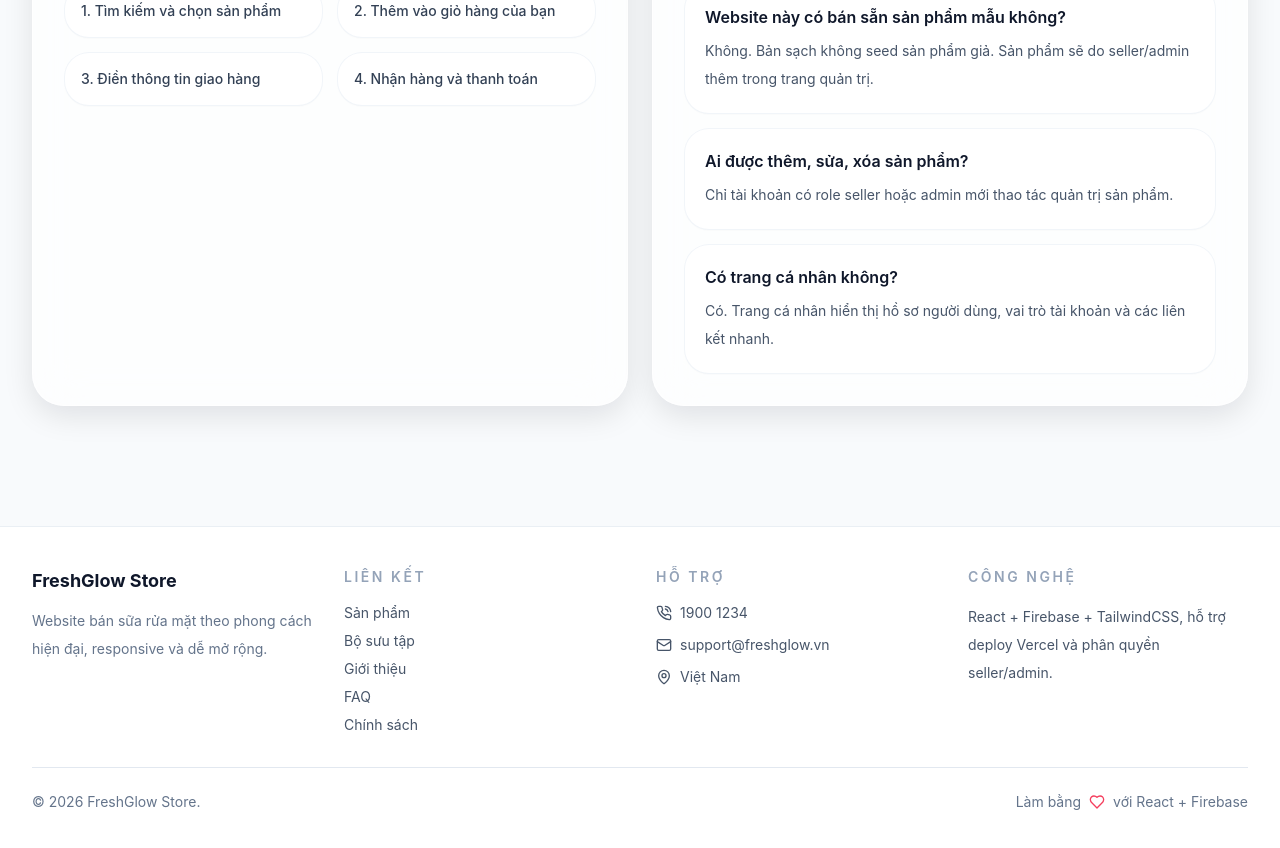
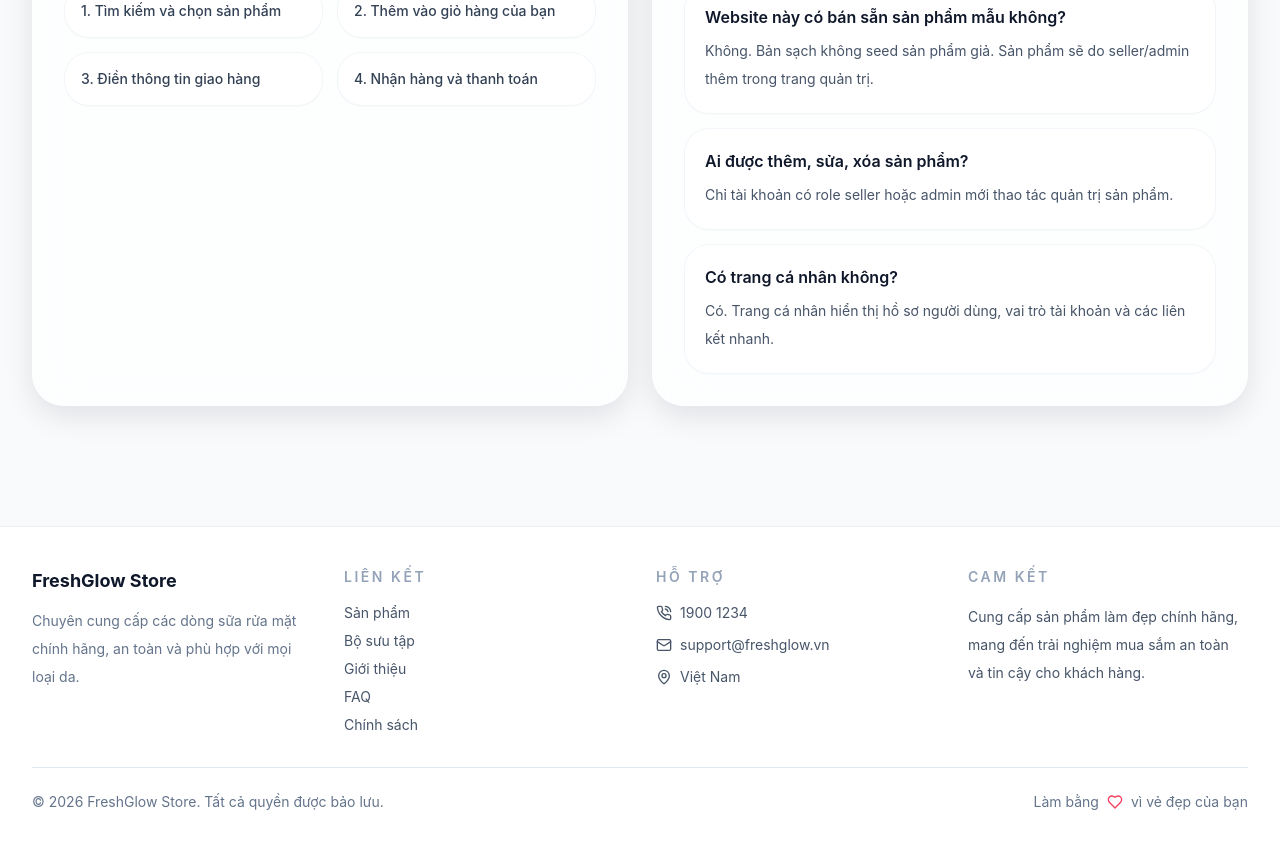
Before and after one commit to lavang2009/shop, a React (Vite) app: page / in a window 1280 px wide. Shown: the part 2709-3557 px from the top of the page. Built offline with nearby package versions, Linux system fonts and the light colour scheme; no server answers; the database is empty.

Commit message:
Update Footer.jsx

```diff
--- a/src/components/Footer.jsx
+++ b/src/components/Footer.jsx
@@ -17,7 +17,7 @@
           <div>
             <p className="text-lg font-bold text-slate-900">FreshGlow Store</p>
             <p className="mt-3 text-sm leading-7 text-slate-500">
-              Website bán sữa rửa mặt theo phong cách hiện đại, responsive và dễ mở rộng.
+              Chuyên cung cấp các dòng sữa rửa mặt chính hãng, an toàn và phù hợp với mọi loại da.
             </p>
           </div>
           <div>
@@ -39,19 +39,19 @@
             </div>
           </div>
           <div>
-            <p className="text-sm font-semibold uppercase tracking-[0.18em] text-slate-400">Công nghệ</p>
+            <p className="text-sm font-semibold uppercase tracking-[0.18em] text-slate-400">Cam kết</p>
             <p className="mt-4 text-sm leading-7 text-slate-600">
-              React + Firebase + TailwindCSS, hỗ trợ deploy Vercel và phân quyền seller/admin.
+              Cung cấp sản phẩm làm đẹp chính hãng, mang đến trải nghiệm mua sắm an toàn và tin cậy cho khách hàng.
             </p>
           </div>
         </div>
 
         <div className="mt-8 flex flex-col items-center justify-between gap-3 border-t border-slate-200 pt-6 text-center sm:flex-row sm:text-left">
           <p className="text-sm text-slate-500">
-            © {new Date().getFullYear()} FreshGlow Store.
+            © {new Date().getFullYear()} FreshGlow Store. Tất cả quyền được bảo lưu.
           </p>
           <p className="inline-flex items-center gap-2 text-sm text-slate-500">
-            Làm bằng <Heart className="h-4 w-4 text-rose-500" /> với React + Firebase
+            Làm bằng <Heart className="h-4 w-4 text-rose-500" /> vì vẻ đẹp của bạn
           </p>
         </div>
       </div>
```
